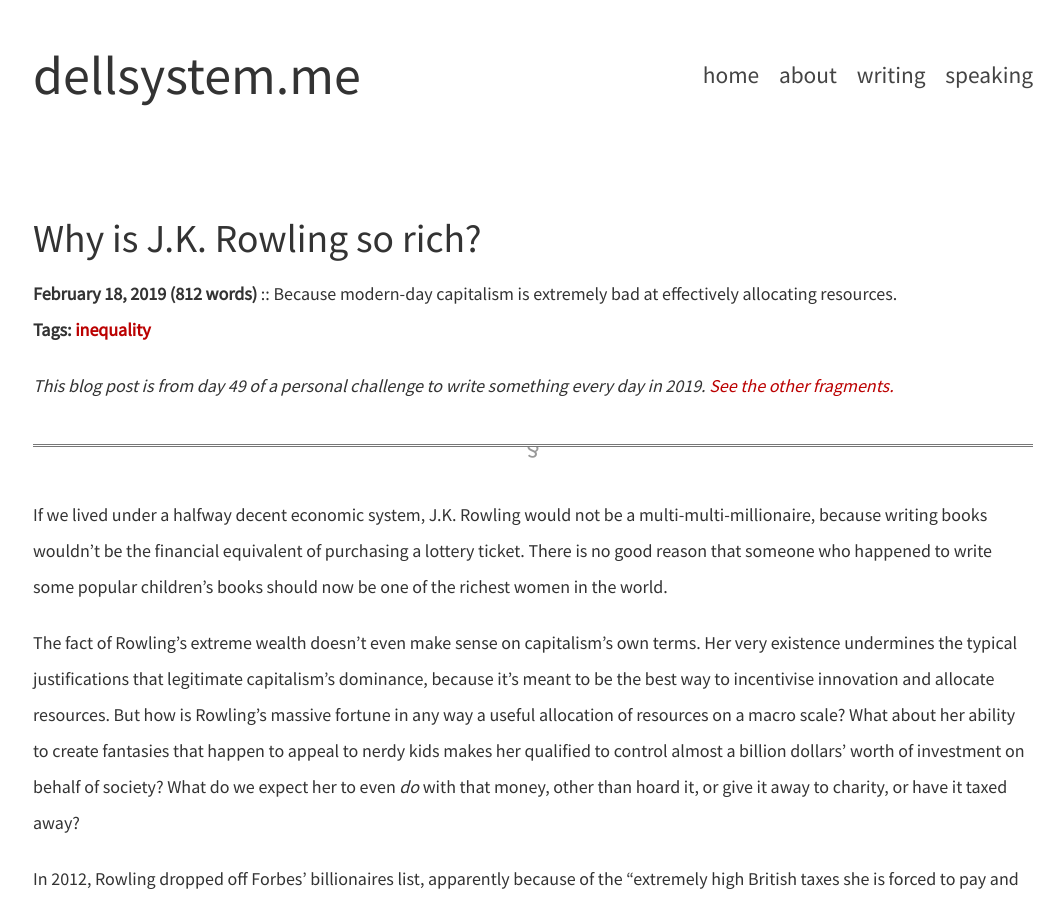
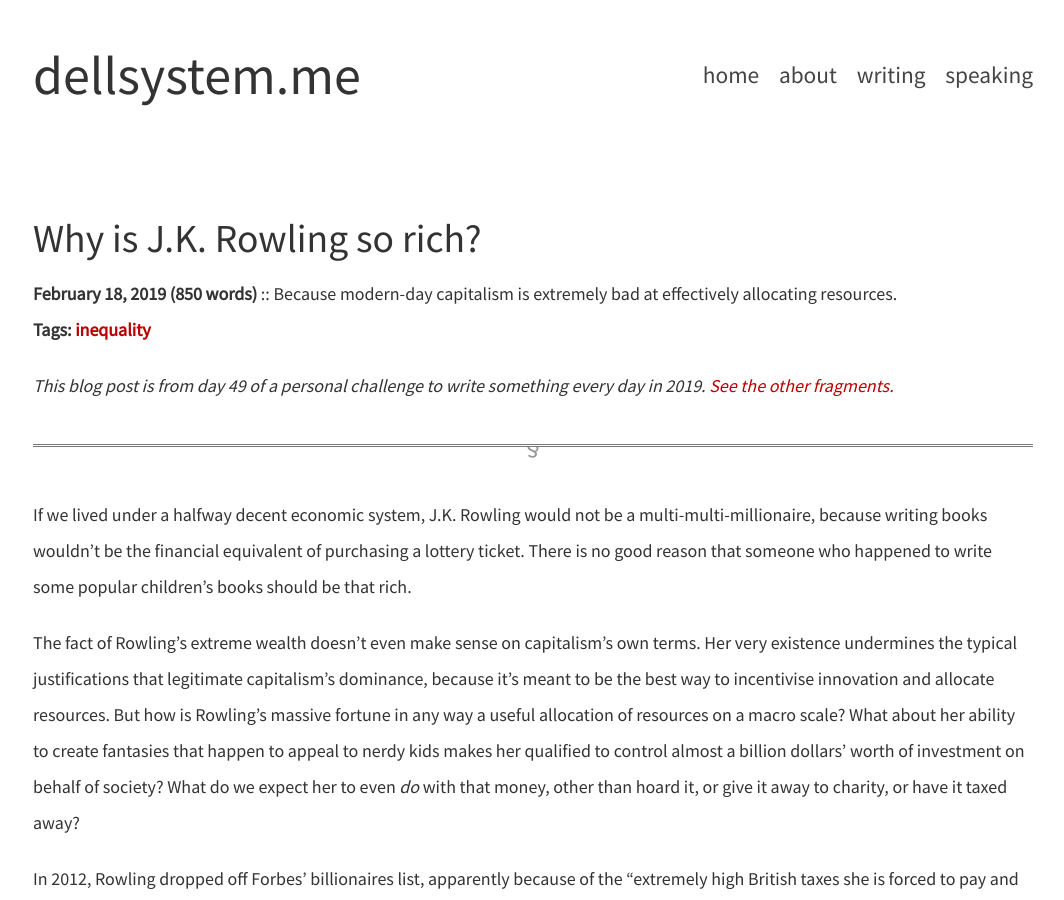
Before and after one commit to dellsystem/dellsystem.github.io, a Jekyll site: the page built from _posts/2019-2-18-fragments-49.md, in a window 1280 px wide and 900 px high. Shown: the whole window, without its empty margins (107-1171 px from the left). Built offline with Jekyll 4.4.1, drawn with Linux system fonts in a browser that asks for light colours; some of the changed text lies outside the part shown.

Commit message:
Update fragments-49
Added clarification + edit note

```diff
--- a/_posts/2019-2-18-fragments-49.md
+++ b/_posts/2019-2-18-fragments-49.md
@@ -6,7 +6,7 @@ tags:
 - inequality
 ---
 
-If we lived under a halfway decent economic system, J.K. Rowling would not be a multi-multi-millionaire, because writing books wouldn't be the financial equivalent of purchasing a lottery ticket. There is no good reason that someone who happened to write some popular children's books should now be one of the richest women in the world.
+If we lived under a halfway decent economic system, J.K. Rowling would not be a multi-multi-millionaire, because writing books wouldn't be the financial equivalent of purchasing a lottery ticket. There is no good reason that someone who happened to write some popular children's books should be that rich.
 
 The fact of Rowling's extreme wealth doesn't even make sense on capitalism's own terms. Her very existence undermines the typical justifications that legitimate capitalism's dominance, because it's meant to be the best way to incentivise innovation and allocate resources. But how is Rowling's massive fortune in any way a useful allocation of resources on a macro scale? What about her ability to create fantasies that happen to appeal to nerdy kids makes her qualified to control almost a billion dollars' worth of investment on behalf of society? What do we expect her to even _do_ with that money, other than hoard it, or give it away to charity, or have it taxed away?
 
@@ -24,3 +24,5 @@ Now, I'm in favour of decommodifying books entirely (along with other art forms)
 I want a world where anyone who wants to write a book has the resources to give it a shot, and nobody who writes a book becomes a billionaire as a result. Having the chance to write a book that affects millions of people is enough of a reward in itself. Anything else is both superfluous as a means of incentivising good writing, and foolish as a means of distributing buying-power.
 
 _In case you're wondering why I'm suddenly so angry at J.K. Rowling: it's because of the recent news about the [new centrist party](https://tribunemag.co.uk/2019/02/the-split-that-cried-wolf) in the UK, which J.K. Rowling is rumoured to be funding or supporting in some way. I don't know how true that is, but she's expressed enough anti-Corbyn sentiment that it wouldn't really be a surprise to anyone. Obviously, there shouldn't be any billionaires at all, but I always found it really interesting that J.K. Rowling attained her (former) status through writing, and I wanted to unpack that more. Also, the politics of her books are [terrible](https://www.jacobinmag.com/2019/01/harry-potter-magic-liberalism-fantasy-fetishism)._
+
+_\[Edit, the next day: Edited to clarify that my problem with Rowling's wealth has to do with her wealth relative to that of the average person, rather than with the position of a children's author in the wealth rankings, as the earlier phrasing [implied](https://twitter.com/dellsystem/status/1098047663935651840).\]_
```
